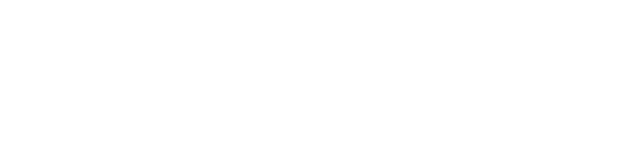
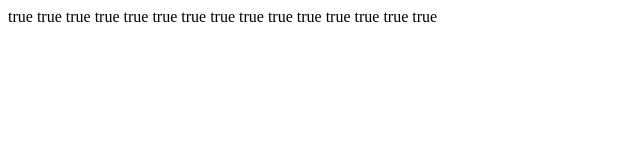
Before and after one commit to WebEngineering-FHNW/webpr-hs21, a plain HTML site: page week1/functionsTest.html in a window 1280 px wide. Shown: the whole page, without its empty margins (0-640 px from the left). Drawn offline with Linux system fonts and the light colour scheme.

Commit message:
after week 1

```diff
--- a/week1/functionsTest.html
+++ b/week1/functionsTest.html
@@ -7,47 +7,47 @@
 <body>
     <script>
 
-        // function fun1()    { return 1; }
+        function fun1()    { return 1; }
+
+        document.writeln( fun1()   === 1 );
+        document.writeln( fun1(42) === 1 );
+
+        function fun2()    { return 1; }
+        function fun2(arg) { return arg; }
+
+        document.writeln( fun2() !== 1  );
+        document.writeln( fun2() === undefined );
+        document.writeln( fun2(42) === 42 );
+
+        function noReturn()    { 1; }
+        const noReturn2 = () => { 1; };
+        const noReturn3 = () => 1;
+
+        document.writeln( noReturn() !== 1 );
+        document.writeln( noReturn2() !== 1 );
+        document.writeln( noReturn3() === 1 );
+
+        const myfun = fun1;
+        const funs = [null, undefined, fun1, fun2];
         //
-        // document.writeln( fun1()   === 1 );
-        // document.writeln( fun1(42) === 1 );
-        //
-        // function fun2()    { return 1; }
-        // function fun2(arg) { return arg; }
-        //
-        // document.writeln( fun2() !== 1  );
-        // document.writeln( fun2() === undefined );
-        // document.writeln( fun2(42) === 42 );
-        //
-        // function noReturn()    { 1; }
-        // const noReturn2 = () => { 1; };
-        // const noReturn3 = () => 1;
-        //
-        // document.writeln( noReturn() !== 1 );
-        // document.writeln( noReturn2() !== 1 );
-        // document.writeln( noReturn3() === 1 );
-        //
-        // const myfun = fun1;
-        // const funs = [null, undefined, fun1, fun2];
-        //
-        // document.writeln( myfun() === 1 );
-        // document.writeln( funs[2]() === 1 );
-        //
-        // function doit(waszutunist) {
-        //     return function bla(arg) { return waszutunist(arg) }
-        // }
-        //
-        // document.writeln( doit(fun1)(10) === 1 );
-        // document.writeln( doit(fun2)(10) === 10 );
-        //
-        // const doit2 = callme => arg => callme(arg) ;
-        //
-        // document.writeln( doit2(fun1)(10) === 1 );
-        //
-        // const doFun2 = doit2(fun1);
-        //
-        // document.writeln( doFun2(10) === 1 );
-        // document.writeln( doFun2()   === 1 );
+        document.writeln( myfun() === 1 );
+        document.writeln( funs[2]() === 1 );
+
+        function doit(waszutunist) {
+            return function bla(arg) { return waszutunist(arg); }
+        }
+
+        document.writeln( doit(fun1)(10) === 1 );
+        document.writeln( doit(fun2)(10) === 10 );
+
+        const doit2 = callme => arg => callme(arg) ;
+
+        document.writeln( doit2(fun1)(10) === 1 );
+
+        const doFun2 = doit2(fun1);
+
+        document.writeln( doFun2(10) === 1 );
+        document.writeln( doFun2()   === 1 );
 
     </script>
 </body>
```
